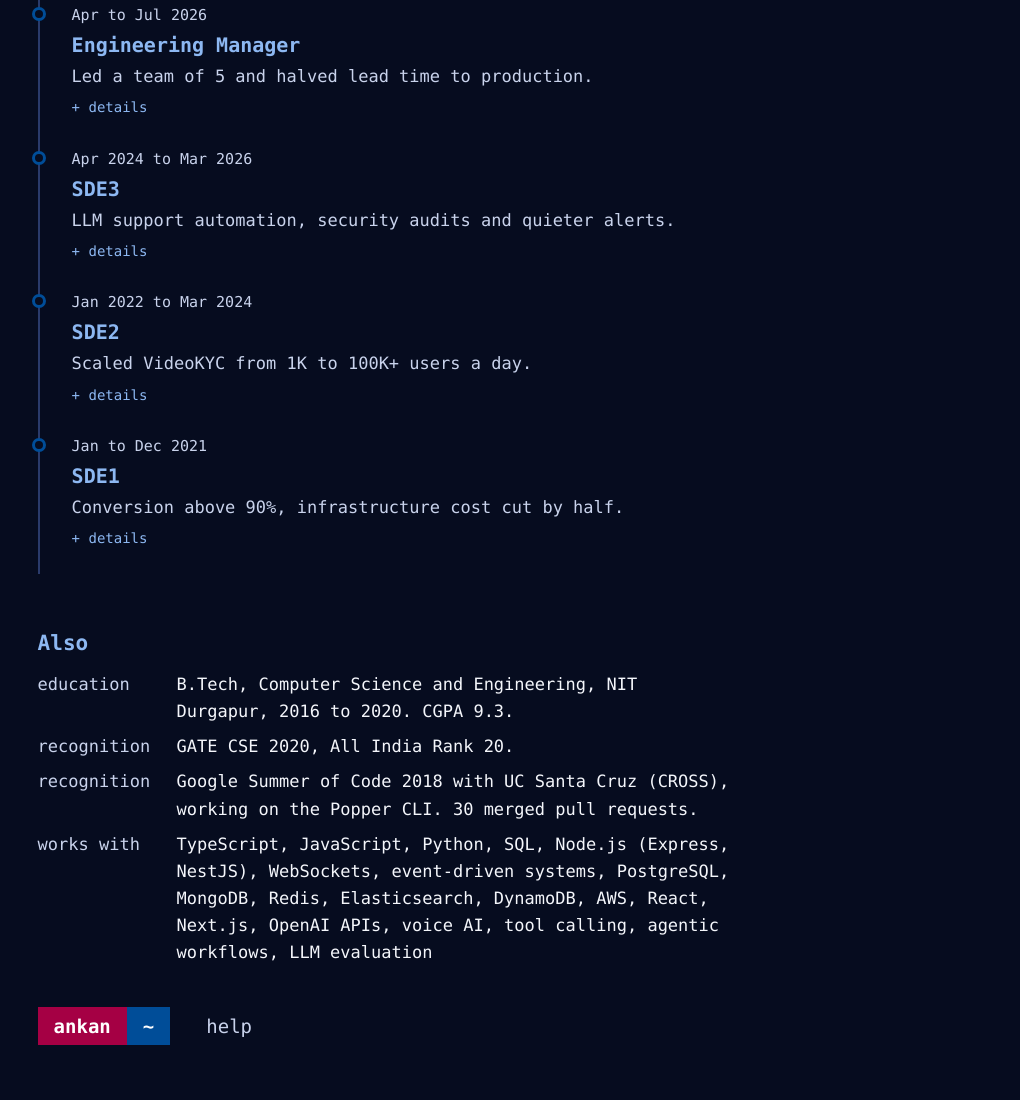
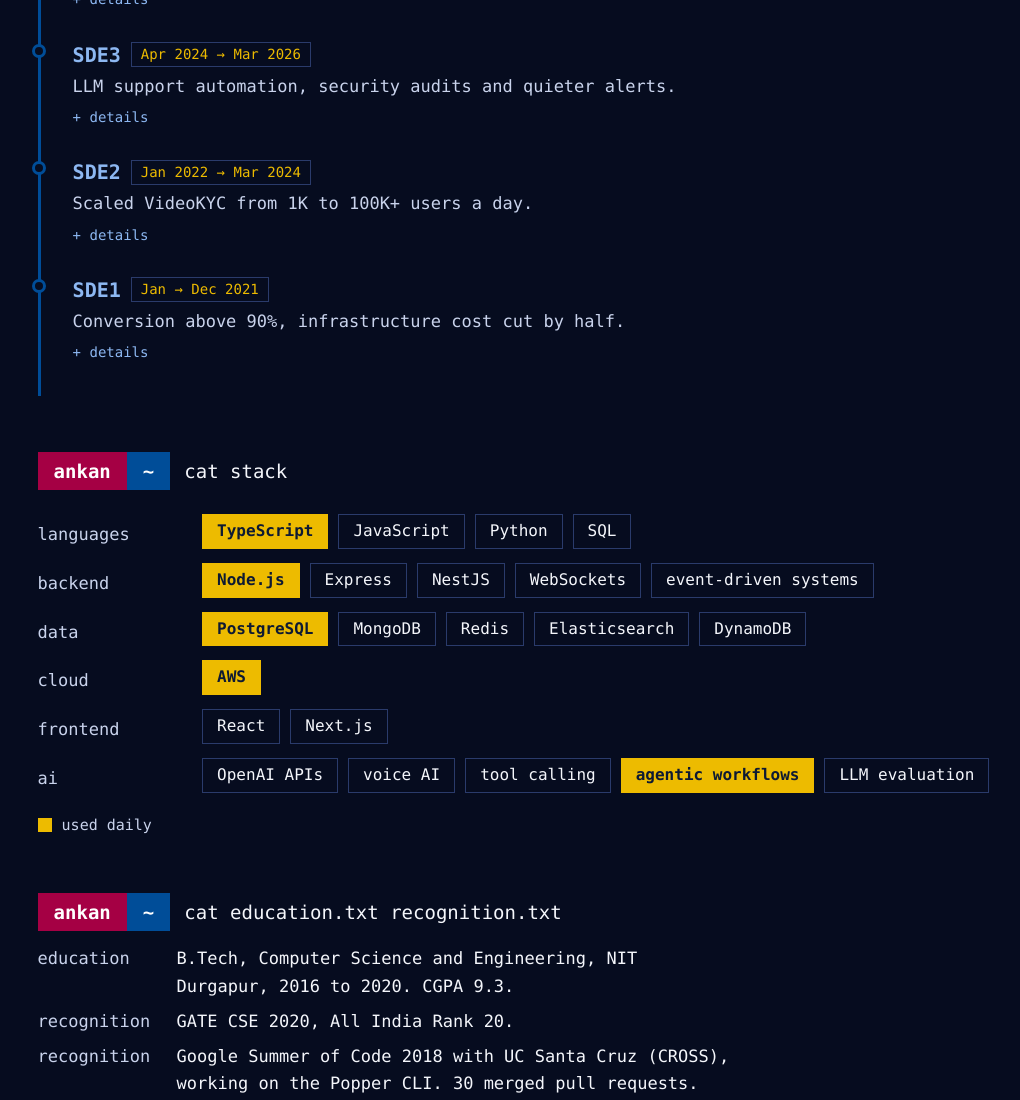
Before and after one commit to ankan17/ankan17.github.io, an Astro site: page /experience in a window 1280 px wide. Shown: the part 845-1945 px from the top of the page, without its empty margins (52-1072 px from the left). Built offline with nearby package versions, Linux system fonts and the light colour scheme; Astro itself is replaced by a stand-in of ours; a web font is replaced by a local one.

Commit message:
Rework experience page around git commands
- Metrics tiles sit under `git shortlog --summary`.
- Timeline is `git log --decorate`: one rail coloured per employer
  (garnet Avoca, blue HyperVerge), branch labels on each company's
  first role, and date tags on every role.
- Skills get their own `cat stack` section as grouped chips, with
  daily-use tools filled gold.
- Education and recognition read as `cat education.txt recognition.txt`.

Co-Authored-By: Claude Opus 5.5 <noreply@anthropic.com>

```diff
--- a/src/data/experience.ts
+++ b/src/data/experience.ts
@@ -89,13 +89,14 @@ export const achievements = [
   'Google Summer of Code 2018 with UC Santa Cruz (CROSS), working on the Popper CLI. 30 merged pull requests.',
 ];
 
-export const skills = [
-  { name: 'languages', items: 'TypeScript, JavaScript, Python, SQL' },
-  { name: 'backend', items: 'Node.js (Express, NestJS), WebSockets, event-driven systems' },
-  { name: 'data', items: 'PostgreSQL, MongoDB, Redis, Elasticsearch, DynamoDB' },
-  { name: 'cloud', items: 'AWS' },
-  { name: 'frontend', items: 'React, Next.js' },
-  { name: 'ai', items: 'OpenAI APIs, voice AI, tool calling, agentic workflows, LLM evaluation' },
+// `core` marks the tools used day to day; they render filled.
+export const skills: { name: string; items: string[]; core?: string[] }[] = [
+  { name: 'languages', items: ['TypeScript', 'JavaScript', 'Python', 'SQL'], core: ['TypeScript'] },
+  { name: 'backend', items: ['Node.js', 'Express', 'NestJS', 'WebSockets', 'event-driven systems'], core: ['Node.js'] },
+  { name: 'data', items: ['PostgreSQL', 'MongoDB', 'Redis', 'Elasticsearch', 'DynamoDB'], core: ['PostgreSQL'] },
+  { name: 'cloud', items: ['AWS'], core: ['AWS'] },
+  { name: 'frontend', items: ['React', 'Next.js'] },
+  { name: 'ai', items: ['OpenAI APIs', 'voice AI', 'tool calling', 'agentic workflows', 'LLM evaluation'], core: ['agentic workflows'] },
 ];
 
 export const stats = [
--- a/src/pages/experience.astro
+++ b/src/pages/experience.astro
@@ -4,30 +4,36 @@ import Prompt from '../components/Prompt.astro';
 import EndPrompt from '../components/EndPrompt.astro';
 import { experience, education, achievements, skills, stats } from '../data/experience';
 
+// Each employer is drawn as a git branch in its own colour.
+const branch: Record<string, string> = { Avoca: 'var(--garnet)', HyperVerge: 'var(--blue)' };
+const short = (p: string) => p.replace(' to present', ' → now').replace(' to ', ' → ');
+
 ---
 
 <Base title="Experience" current="experience" description="Experience of Ankan Poddar: Deployed Engineer at Avoca, and five years at HyperVerge from SDE1 to Engineering Manager.">
-  <Prompt path="~" cmd="git log --oneline" />
   <h1 class="page-h">Experience</h1>
   <p class="lede">Five years from SDE1 to Engineering Manager at HyperVerge, now building AI agent integrations at Avoca.</p>
 
+  <Prompt path="~" cmd="git shortlog --summary" class="log-cmd" />
   <ul class="stats">
     {stats.map((s) => <li><strong>{s.value}</strong><span>{s.label}</span></li>)}
   </ul>
 
+  <Prompt path="~" cmd="git log --decorate" class="log-cmd" />
   {
-    experience.map((e) => (
-      <section class="employer">
-        <h2>
-          {e.company} <small>{e.place} · {e.span}</small>
-        </h2>
+    experience.map((e, ei) => (
+      <section class="employer" style={`--c:${branch[e.company] ?? 'var(--blue)'}`}>
+        <h2 class="sr">{e.company}, {e.place}, {e.span}</h2>
         <ol class="rail">
-          {e.roles.map((r) => (
+          {e.roles.map((r, ri) => (
             <li>
               <details>
                 <summary>
-                  <span class="when">{r.period}</span>
-                  <span class="who"><strong>{r.title}</strong></span>
+                  <span class="who">
+                    <strong>{r.title}</strong>
+                    {ri === 0 && <span class="ref branch" aria-hidden="true">{ei === 0 ? 'HEAD -> ' : ''}{e.company.toLowerCase()}</span>}
+                    <span class="ref tag">{short(r.period)}</span>
+                  </span>
                   <span class="lead">{r.lead}</span>
                 </summary>
                 <ul class="points">
@@ -41,12 +47,28 @@ import { experience, education, achievements, skills, stats } from '../data/expe
     ))
   }
 
+  <section class="block stackset">
+    <Prompt path="~" cmd="cat stack" heading="Stack" />
+    <dl class="chips">
+      {skills.map((s) => (
+        <div>
+          <dt>{s.name}</dt>
+          <dd>
+            <ul>
+              {s.items.map((i) => <li class:list={{ core: s.core?.includes(i) }}>{i}</li>)}
+            </ul>
+          </dd>
+        </div>
+      ))}
+    </dl>
+    <p class="key"><span class="chip-key"></span> used daily</p>
+  </section>
+
   <section class="block also">
-    <h2>Also</h2>
+    <Prompt path="~" cmd="cat education.txt recognition.txt" heading="Education and recognition" />
     <dl class="facts">
       <div><dt>education</dt><dd>{education.degree}, {education.school}, {education.period}. {education.note}.</dd></div>
       {achievements.map((a) => <div><dt>recognition</dt><dd>{a}</dd></div>)}
-      <div><dt>works with</dt><dd>{skills.map((s) => s.items).join(', ')}</dd></div>
     </dl>
   </section>
 
--- a/src/styles/global.css
+++ b/src/styles/global.css
@@ -398,11 +398,13 @@ p {
   display: grid;
   grid-template-columns: repeat(4, minmax(0, 1fr));
   gap: 0;
-  margin: 40px 0 0;
+  margin: 0;
   padding: 0;
   list-style: none;
   border: 1px solid var(--line);
 }
+
+.log-cmd { margin-top: 48px; }
 
 .stats li {
   padding: 22px 20px;
@@ -428,11 +430,13 @@ p {
 
 .rail {
   position: relative;
-  margin: 20px 0 0;
-  padding: 0 0 0 32px;
+  margin: 0;
+  padding: 0 0 8px 32px;
   list-style: none;
-  border-left: 2px solid var(--line);
+  border-left: 3px solid var(--c, var(--line));
 }
+
+.employer + .employer .rail { padding-top: 16px; }
 
 .rail > li {
   position: relative;
@@ -442,16 +446,16 @@ p {
 .rail > li::before {
   content: '';
   position: absolute;
-  left: -40px;
-  top: 8px;
+  left: -41px;
+  top: 9px;
   width: 14px;
   height: 14px;
   background: var(--ground);
-  border: 3px solid var(--blue);
+  border: 3px solid var(--c, var(--blue));
   border-radius: 50%;
 }
 
-.employer:first-of-type .rail > li:first-child::before { border-color: var(--gold); background: var(--gold); }
+.rail > li:first-child::before { background: var(--c, var(--blue)); }
 
 .rail summary {
   display: grid;
@@ -463,14 +467,31 @@ p {
 
 .rail summary::-webkit-details-marker { display: none; }
 
-.rail .when {
-  color: var(--soft);
-  font-size: 15px;
+.rail .who {
+  display: flex;
+  flex-wrap: wrap;
+  align-items: center;
+  gap: 6px 10px;
+  font-size: 20px;
+  color: var(--text);
 }
 
-.rail .who {
-  font-size: 20px;
-  color: var(--text);
+.ref {
+  padding: 1px 9px;
+  font-size: 14px;
+  line-height: 1.5;
+  white-space: nowrap;
+}
+
+.ref.branch {
+  background: var(--c, var(--blue));
+  color: #fff;
+  font-weight: 600;
+}
+
+.ref.tag {
+  border: 1px solid var(--line);
+  color: var(--gold);
 }
 
 .rail .who strong { color: var(--link); }
@@ -496,6 +517,77 @@ p {
 .rail details .points { margin-bottom: 22px; }
 
 .also .facts dt { min-width: 7em; }
+
+.stackset .prompt { margin-bottom: 24px; }
+
+.chips {
+  display: grid;
+  gap: 14px;
+  margin: 0;
+}
+
+.chips > div {
+  display: grid;
+  grid-template-columns: 8.5em minmax(0, 1fr);
+  gap: 6px 20px;
+  align-items: start;
+}
+
+.chips dt {
+  padding-top: 7px;
+  color: var(--soft);
+}
+
+.chips dd { margin: 0; }
+
+.chips ul {
+  display: flex;
+  flex-wrap: wrap;
+  gap: 10px;
+  margin: 0;
+  padding: 0;
+  list-style: none;
+}
+
+.chips li {
+  padding: 6px 14px;
+  border: 1.5px solid var(--line);
+  color: var(--text);
+  font-size: 16px;
+  line-height: 1.3;
+  transition: border-color 0.15s, color 0.15s;
+}
+
+.chips li:hover { border-color: var(--link); }
+
+.chips li.core {
+  background: var(--gold);
+  border-color: var(--gold);
+  color: var(--ink);
+  font-weight: 600;
+}
+
+.stackset .key {
+  display: flex;
+  align-items: center;
+  gap: 10px;
+  margin-top: 20px;
+  color: var(--soft);
+  font-size: 15px;
+}
+
+.chip-key {
+  width: 14px;
+  height: 14px;
+  background: var(--gold);
+}
+
+@media (max-width: 640px) {
+  .chips { gap: 22px; }
+  .chips > div { grid-template-columns: 1fr; }
+  .chips dt { padding-top: 0; }
+  .chips li { font-size: 15px; padding: 5px 11px; }
+}
 
 @media (max-width: 860px) {
   .stats { grid-template-columns: repeat(2, minmax(0, 1fr)); }
@@ -588,7 +680,11 @@ p {
 }
 
 .employer {
-  margin-top: 56px;
+  margin-top: 0;
+}
+
+.log-cmd + .employer {
+  margin-top: 8px;
 }
 
 .employer > h2 {
```
